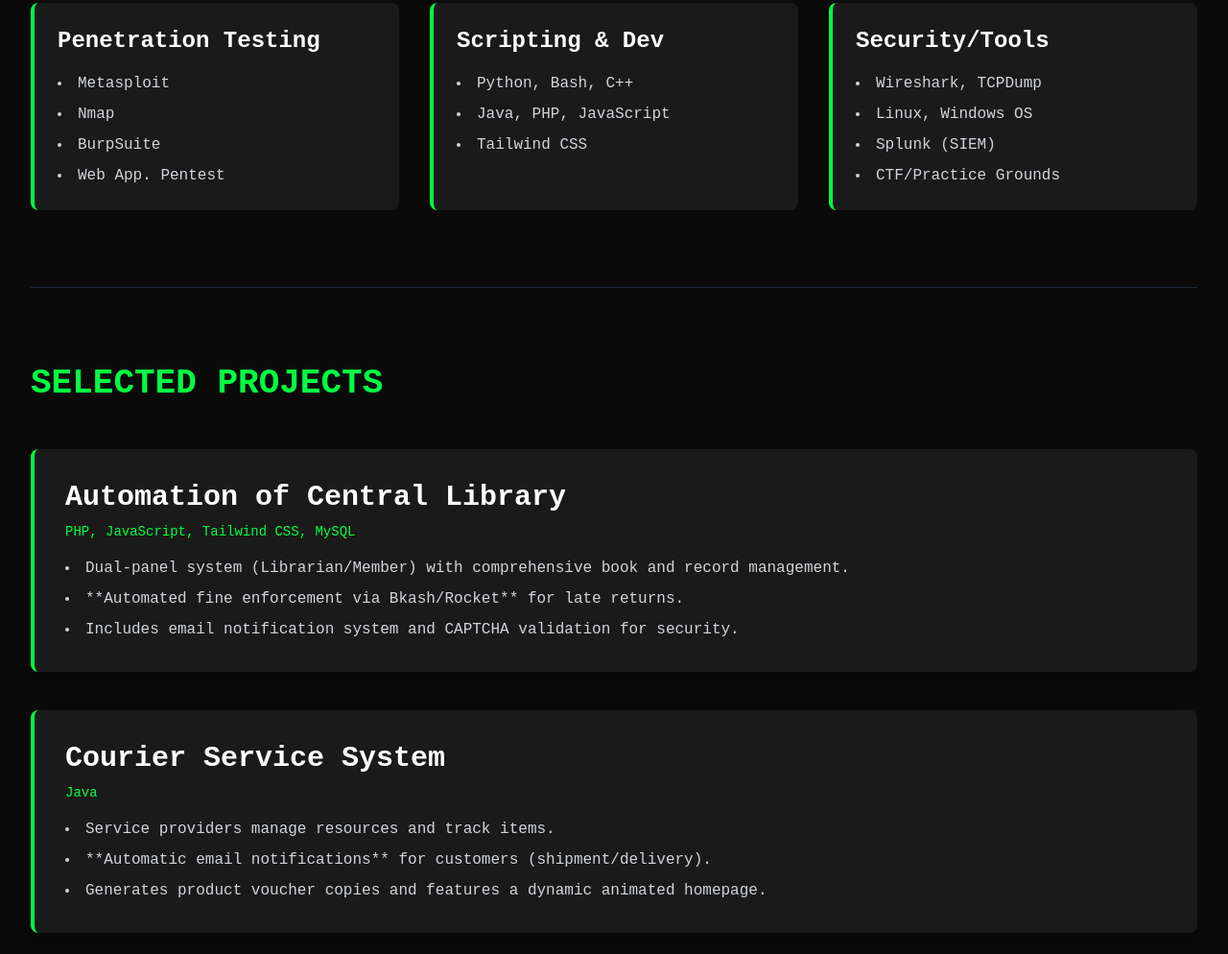
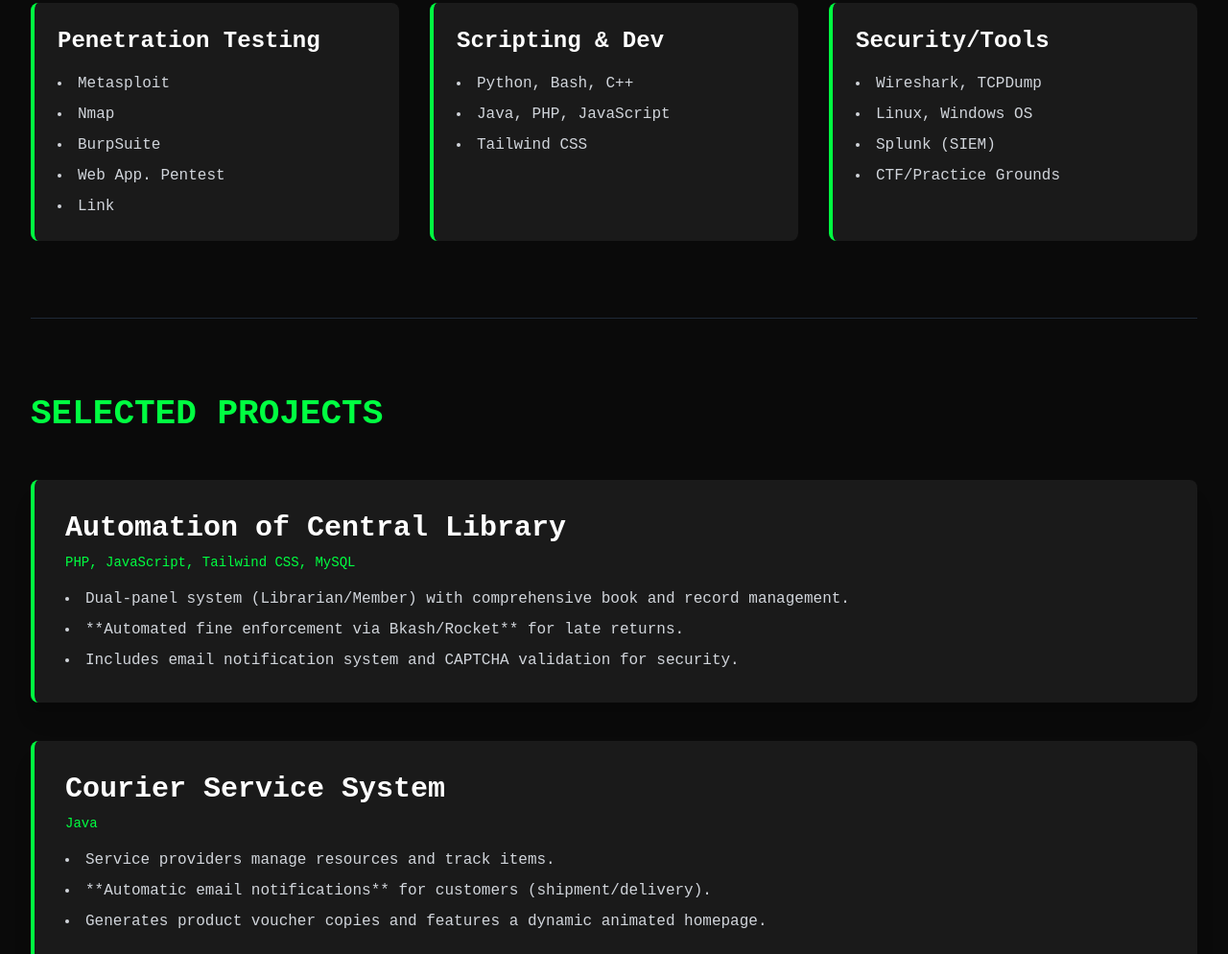
Before and after one commit to talukderomarfaruk/talukderomarfaruk.github.io, a plain HTML site: page index.html in a window 1280 px wide. Shown: the part 1632-2626 px from the top of the page at 96% size. Drawn offline with nearby package versions, Linux system fonts and the light colour scheme.

Commit message:
Update index.html

```diff
--- a/index.html
+++ b/index.html
@@ -108,6 +108,8 @@
                         <li>Nmap</li>
                         <li>BurpSuite</li>
                         <li>Web App. Pentest</li>
+                        <li><a href='https://www.canva.com/design/DAG2ZSh9qLM/8qZo3NAgRcamfS9l9GzM8Q/view?utm_content=DAG2ZSh9qLM&utm_campaign=designshare&utm_medium=link2&utm_source=uniquelinks&utlId=h13bcac6062'>
+                        Link </a></li>
                     </ul>
                 </div>
                 <div class="bg-[#1A1A1A] p-6 rounded-lg border-l-4 accent-border hover:bg-[#2A2A2A] transition duration-300">
```
